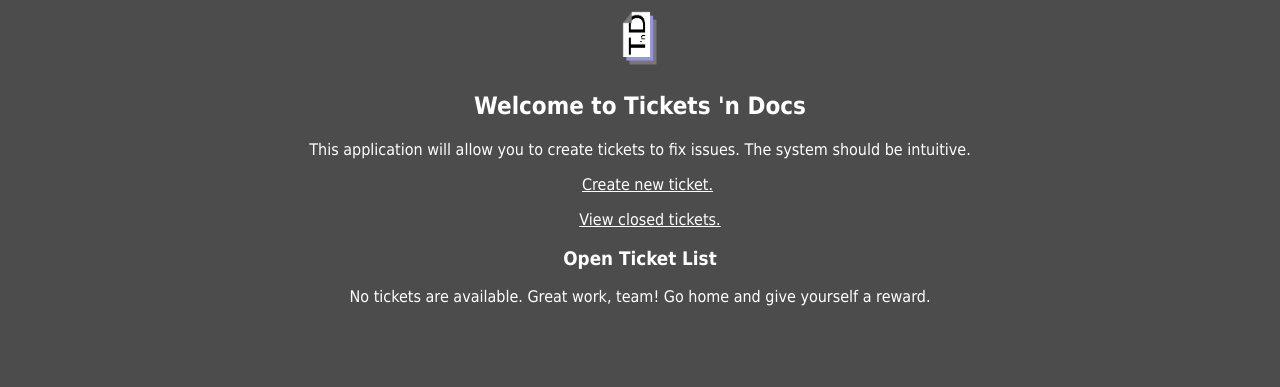
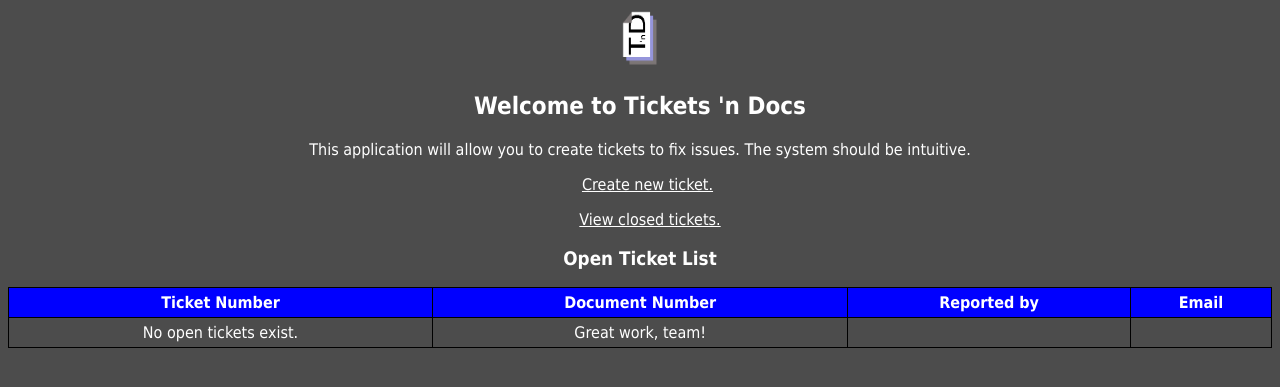
Before and after one commit to globedasher/ticketsndocs, a Django app: template TND/tickets/templates/tickets/index.html in a window 1280 px wide. Shown: the top 387 px of the page. Run offline with Django 3.2, Linux system fonts and the light colour scheme; the template is opened without the code that fills it, so the values that code supplies are empty.

Commit message:
More edits

```diff
--- a/TND/tickets/templates/tickets/closed.html
+++ b/TND/tickets/templates/tickets/closed.html
@@ -18,16 +18,11 @@
       style="width:40px;height:60px;">
 </a>
 
-<!-- The item below is a link to return to the ticket index.-->
-<p><a href="{% url "tickets:index" %}"> Return to Ticket Index </a></p>
-
 <!-- The following will create a table with the closed tickets of the system
 listed for use. -->
 
 <h3> Closed Ticket List </h3>
 
-{% if closed_ticket_list %}
-  <ul>
     <table class="center">
 
 
@@ -38,6 +33,7 @@ listed for use. -->
           <th>Email</th>
       </tr>
 
+{% if closed_ticket_list %}
   <ul>
   {% for ticket in closed_ticket_list %}
 
--- a/TND/tickets/templates/tickets/index.html
+++ b/TND/tickets/templates/tickets/index.html
@@ -34,8 +34,6 @@ listed for use. -->
 
 <h3> Open Ticket List </h3>
 
-{% if open_ticket_list %}
-  <ul>
   <table class="center">
 
       <tr>
@@ -45,7 +43,7 @@ listed for use. -->
           <th>Email</th>
       </tr>
 
-  <ul>
+{% if open_ticket_list %}
   {% for ticket in open_ticket_list %}
 
       <tr>
@@ -62,11 +60,14 @@ listed for use. -->
 
   {% endfor %}
   </table>
-  </ul>
 
 {% else %}
-  <p> No tickets are available. Great work, team!
-  Go home and give yourself a reward.</p>
+<tr>
+  <td> No open tickets exist. </td>
+  <td> Great work, team! </td>
+  <td> </td>
+  <td> </td>
+</tr>
 {% endif %}
 
 </body>
```
Also changed, not shown: TND/db.sqlite3.
